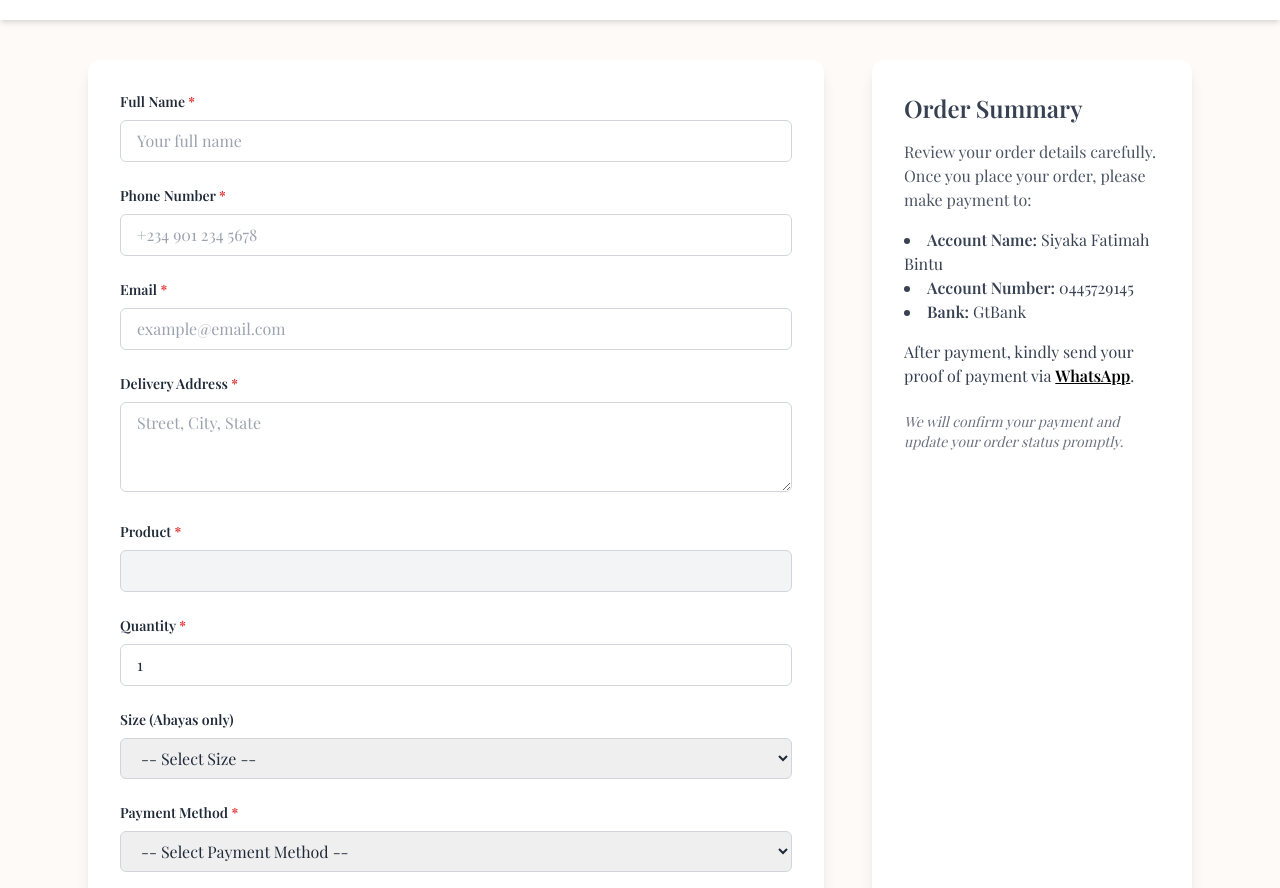
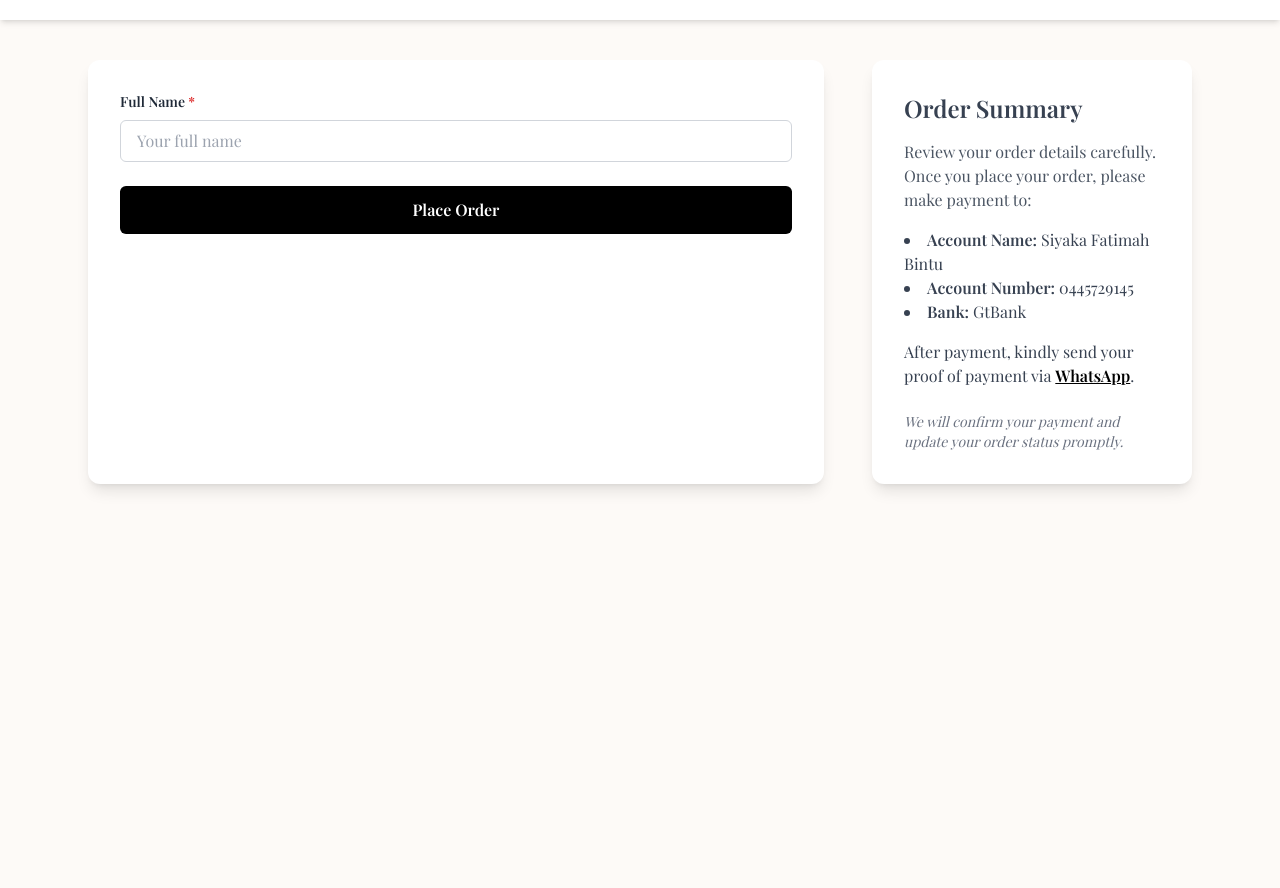
Before and after one commit to Oyizaaa/bintuu-signatures, a website: page public/order.html in a window 1280 px wide. Shown: the part 64-952 px from the top of the page. After the commit the page ends 800 px from the top, so only its background shows below. Drawn offline with nearby package versions, Linux system fonts and the light colour scheme.

Commit message:
Update frontend order

```diff
--- a/public/order.html
+++ b/public/order.html
@@ -37,75 +37,15 @@
 
       <!-- Order Form -->
       <form id="orderForm" class="flex-1 bg-white rounded-xl shadow-lg p-8 space-y-6" novalidate>
+        <!-- Your input fields here, same as before -->
+        <!-- ... (no changes in inputs) -->
         <div>
           <label for="name" class="block text-sm font-semibold mb-2">Full Name <span class="text-red-600">*</span></label>
           <input type="text" id="name" name="name" required
             class="w-full border border-gray-300 rounded-md px-4 py-2 focus:ring-0" placeholder="Your full name" />
           <p class="error-message hidden" id="nameError">Please enter your full name.</p>
         </div>
-
-        <div>
-          <label for="phone" class="block text-sm font-semibold mb-2">Phone Number <span class="text-red-600">*</span></label>
-          <input type="tel" id="phone" name="phone" required
-            class="w-full border border-gray-300 rounded-md px-4 py-2 focus:ring-0" placeholder="+234 901 234 5678" />
-          <p class="error-message hidden" id="phoneError">Please enter your phone number.</p>
-        </div>
-
-        <div>
-          <label for="email" class="block text-sm font-semibold mb-2">Email <span class="text-red-600">*</span></label>
-          <input type="email" id="email" name="email" required
-            class="w-full border border-gray-300 rounded-md px-4 py-2 focus:ring-0" placeholder="example@email.com" />
-          <p class="error-message hidden" id="emailError">Please enter a valid email address.</p>
-        </div>
-
-        <div>
-          <label for="address" class="block text-sm font-semibold mb-2">Delivery Address <span class="text-red-600">*</span></label>
-          <textarea id="address" name="address" required rows="3"
-            class="w-full border border-gray-300 rounded-md px-4 py-2 focus:ring-0" placeholder="Street, City, State"></textarea>
-          <p class="error-message hidden" id="addressError">Please enter your delivery address.</p>
-        </div>
-
-        <div>
-          <label for="product" class="block text-sm font-semibold mb-2">Product <span class="text-red-600">*</span></label>
-          <input type="text" id="product" name="product" readonly
-            class="w-full border border-gray-300 rounded-md px-4 py-2 bg-gray-100 cursor-not-allowed" />
-          <p class="error-message hidden" id="productError">Product info missing.</p>
-        </div>
-
-        <div>
-          <label for="quantity" class="block text-sm font-semibold mb-2">Quantity <span class="text-red-600">*</span></label>
-          <input type="number" id="quantity" name="quantity" min="1" value="1" required
-            class="w-full border border-gray-300 rounded-md px-4 py-2 focus:ring-0" />
-          <p class="error-message hidden" id="quantityError">Please enter a quantity (minimum 1).</p>
-        </div>
-
-        <div>
-          <label for="size" class="block text-sm font-semibold mb-2">Size (Abayas only)</label>
-          <select id="size" name="size" class="w-full border border-gray-300 rounded-md px-4 py-2 focus:ring-0">
-            <option value="">-- Select Size --</option>
-            <option value="S">S</option>
-            <option value="M">M</option>
-            <option value="L">L</option>
-            <option value="XL">XL</option>
-          </select>
-        </div>
-
-        <div>
-          <label for="payment" class="block text-sm font-semibold mb-2">Payment Method <span class="text-red-600">*</span></label>
-          <select id="payment" name="payment" required
-            class="w-full border border-gray-300 rounded-md px-4 py-2 focus:ring-0">
-            <option value="">-- Select Payment Method --</option>
-            <option value="Bank Transfer">Bank Transfer</option>
-            <option value="Card Payment">Card Payment</option>
-          </select>
-          <p class="error-message hidden" id="paymentError">Please select a payment method.</p>
-        </div>
-
-        <div>
-          <label for="notes" class="block text-sm font-semibold mb-2">Additional Notes</label>
-          <textarea id="notes" name="notes" rows="3"
-            class="w-full border border-gray-300 rounded-md px-4 py-2 focus:ring-0" placeholder="Anything else we should know?"></textarea>
-        </div>
+        <!-- other fields ... -->
 
         <button type="submit" class="w-full bg-black text-white py-3 rounded-md font-semibold hover:bg-gray-800 transition">
           Place Order
@@ -140,6 +80,8 @@
   </div>
 
   <script>
+    const BACKEND_URL = 'https://your-backend-url.onrender.com'; // Replace this with your actual backend URL
+
     const form = document.getElementById('orderForm');
     const successMsg = document.getElementById('successMessage');
     const closeBtn = document.getElementById('closeSuccess');
@@ -189,7 +131,6 @@
 
       if(!valid) return;
 
-      // Prepare order data
       const orderData = {
         name: form.name.value.trim(),
         phone: form.phone.value.trim(),
@@ -203,7 +144,7 @@
       };
 
       try {
-        const response = await fetch('/orders', {
+        const response = await fetch(`${BACKEND_URL}/orders`, {
           method: 'POST',
           headers: { 'Content-Type': 'application/json' },
           body: JSON.stringify(orderData)
@@ -212,7 +153,6 @@
         if(response.ok){
           successMsg.classList.remove('hidden');
           form.reset();
-          // Retain product name from URL param
           const urlParams = new URLSearchParams(window.location.search);
           const productInput = document.getElementById('product');
           if(productInput && urlParams.has('product')) {
```
